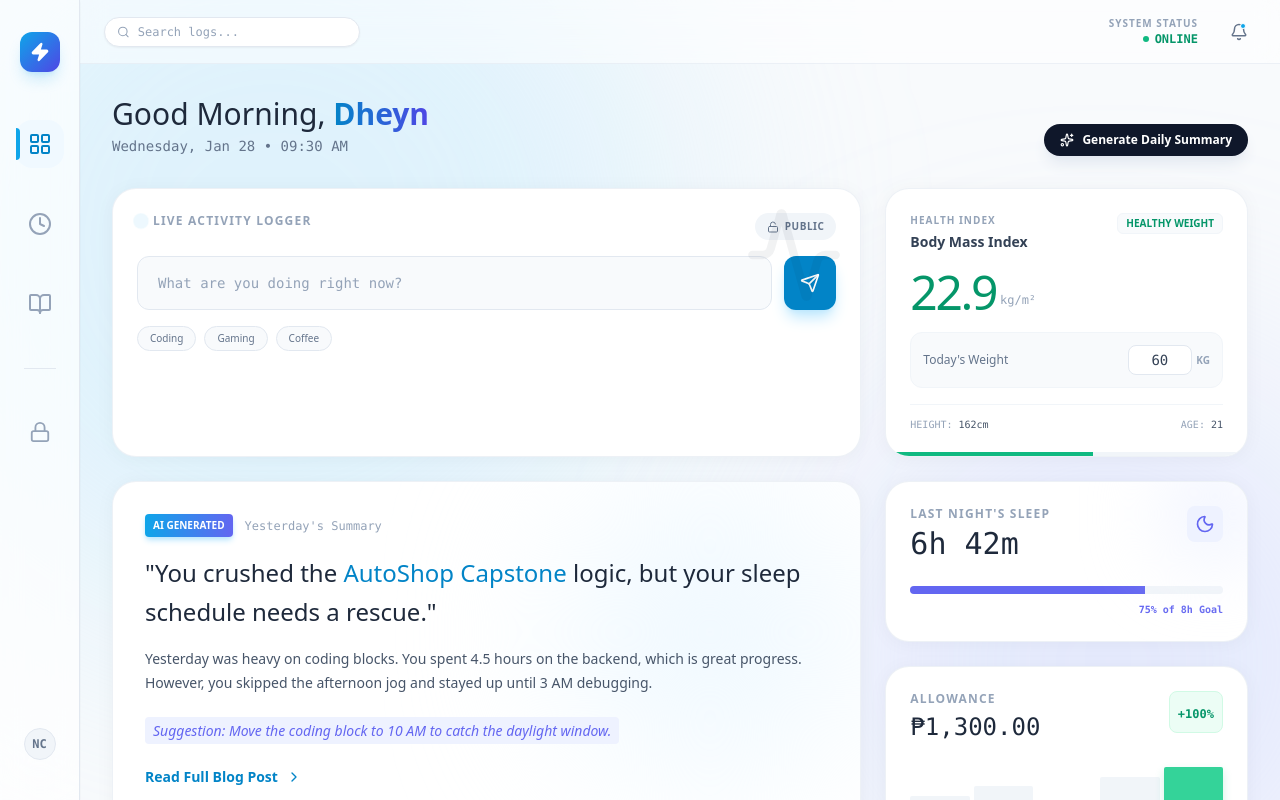
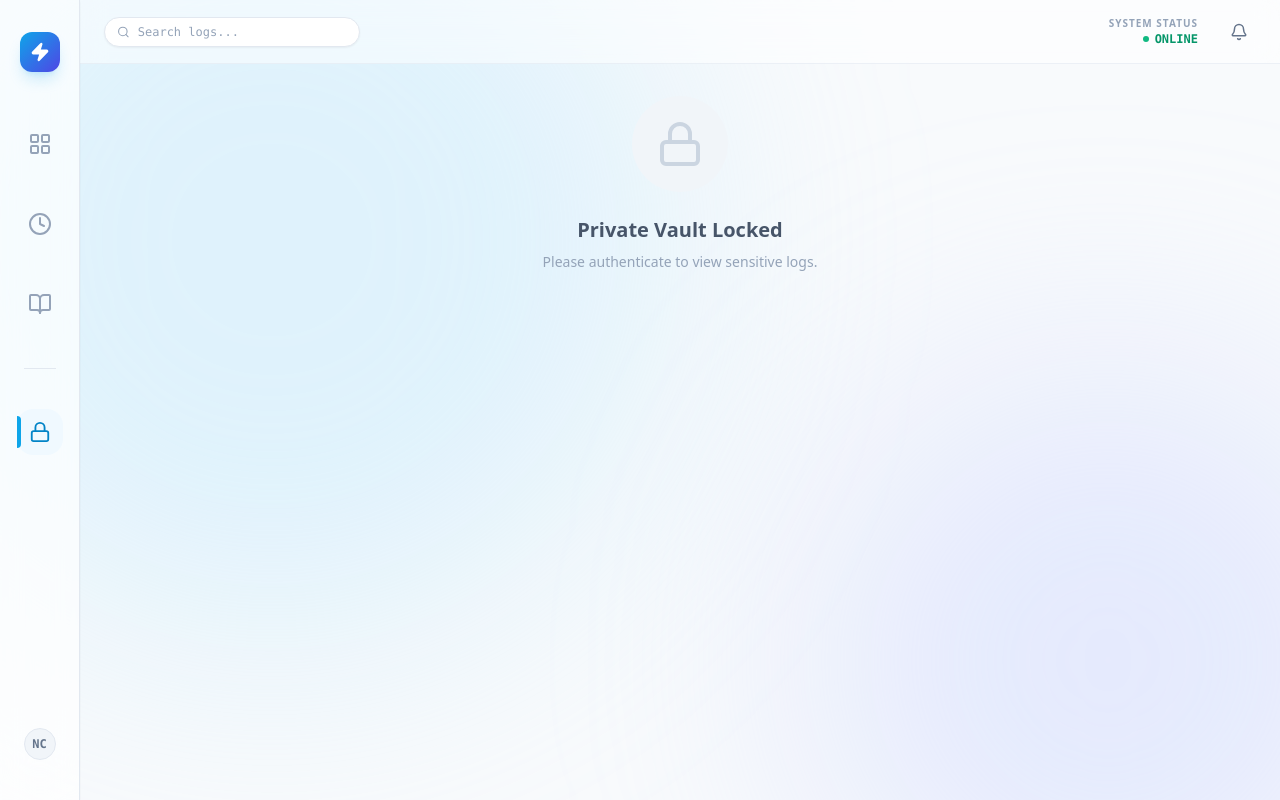
Before and after one commit to Necookie/Necookie-Central-Hub, a React (Vite) app in the folder client/: page /vault in a window 1280 px wide. Built offline with nearby package versions, Linux system fonts and the light colour scheme.

Commit message:
Added pages for better scalability

```diff
--- a/client/package.json
+++ b/client/package.json
@@ -12,7 +12,8 @@
   "dependencies": {
     "lucide-react": "^0.563.0",
     "react": "^19.2.0",
-    "react-dom": "^19.2.0"
+    "react-dom": "^19.2.0",
+    "react-router-dom": "^7.13.0"
   },
   "devDependencies": {
     "@eslint/js": "^9.39.1",
--- a/client/src/App.jsx
+++ b/client/src/App.jsx
@@ -1,72 +1,23 @@
 import React from 'react';
+import { BrowserRouter as Router, Routes, Route } from 'react-router-dom';
 import MainLayout from './components/MainLayout';
-import DashboardHeader from './components/dashboard/DashboardHeader';
-import QuickLog from './components/dashboard/QuickLog';
-import BMIWidget from './components/dashboard/BMIWidget';
-import SleepTracker from './components/dashboard/SleepTracker';
-import RecentLogs from './components/dashboard/RecentLogs';
-import AIBlogCard from './components/dashboard/AIBlogCard';
-import TaskWidget from './components/dashboard/TaskWidget';
-import MealTracker from './components/dashboard/MealTracker';
-import WorkoutCard from './components/dashboard/WorkoutCard';
-import AllowanceCard from './components/dashboard/AllowanceCard';
+import Dashboard from './pages/Dashboard';
+import History from './pages/History';
+import Diary from './pages/Diary';
+import Vault from './pages/Vault';
 
 function App() {
   return (
-    <MainLayout>
-      <DashboardHeader />
-
-      {/* MAIN BENTO GRID */}
-      <div className="grid grid-cols-1 md:grid-cols-12 gap-6 pb-12">
-
-        {/* --- ROW 1: INPUTS & STATUS --- */}
-        {/* Quick Log: The most frequent action (Spans 8 cols) */}
-        <div className="col-span-1 md:col-span-8">
-          <QuickLog />
-        </div>
-
-        {/* BMI Widget: High-level health status (Spans 4 cols) */}
-        <div className="col-span-1 md:col-span-4">
-          <BMIWidget />
-        </div>
-
-
-        {/* --- ROW 2: INTELLIGENCE & METRICS --- */}
-        {/* AI Blog: The "Hero" content (Spans 8 cols) */}
-        <div className="col-span-1 md:col-span-8">
-          <AIBlogCard />
-        </div>
-
-        {/* Vertical Stack for Side Stats (Spans 4 cols) */}
-        <div className="col-span-1 md:col-span-4 flex flex-col gap-6">
-          <SleepTracker />
-          <AllowanceCard />
-        </div>
-
-
-        {/* --- ROW 3: TRACKING & MANAGEMENT --- */}
-        {/* Task Manager: Manual To-Dos */}
-        <div className="col-span-1 md:col-span-4">
-          <TaskWidget />
-        </div>
-
-        {/* Live Feed: What's happening now */}
-        <div className="col-span-1 md:col-span-4">
-          <RecentLogs />
-        </div>
-
-        {/* Health Stack: Meals & Workout */}
-        <div className="col-span-1 md:col-span-4 flex flex-col gap-6">
-          <div className="flex-1">
-             <MealTracker />
-          </div>
-          <div className="flex-1">
-             <WorkoutCard />
-          </div>
-        </div>
-
-      </div>
-    </MainLayout>
+    <Router>
+      <MainLayout>
+        <Routes>
+          <Route path="/" element={<Dashboard />} />
+          <Route path="/history" element={<History />} />
+          <Route path="/diary" element={<Diary />} />
+          <Route path="/vault" element={<Vault />} />
+        </Routes>
+      </MainLayout>
+    </Router>
   );
 }
 
--- a/client/src/components/MainLayout.jsx
+++ b/client/src/components/MainLayout.jsx
@@ -1,30 +1,33 @@
 import React from 'react';
+import { Link, useLocation } from 'react-router-dom';
 import { Zap, Clock, Lock, BookOpen, LayoutGrid, Search, Bell, Menu } from 'lucide-react';
 
 const MainLayout = ({ children }) => {
+  const location = useLocation();
+
   return (
     <div className="min-h-screen bg-slate-50 text-slate-800 font-sans selection:bg-sky-200 selection:text-sky-900 overflow-hidden relative">
-      {/* Subtle Warm Glows for "Daylight" feel */}
+      {/* Background Glows */}
       <div className="fixed inset-0 pointer-events-none overflow-hidden">
         <div className="absolute top-[-20%] left-[-10%] w-[800px] h-[800px] bg-sky-200/40 blur-[120px] rounded-full mix-blend-multiply" />
         <div className="absolute bottom-[-20%] right-[-10%] w-[600px] h-[600px] bg-indigo-200/40 blur-[120px] rounded-full mix-blend-multiply" />
       </div>
 
       <div className="flex h-screen relative z-10">
-        {/* Ceramic Navigation Rail */}
+        {/* Navigation Rail */}
         <aside className="w-20 hidden md:flex flex-col items-center py-6 border-r border-slate-200 bg-white/70 backdrop-blur-2xl z-50 shadow-sm">
           <div className="mb-10 p-2">
-            <div className="w-10 h-10 bg-gradient-to-br from-sky-500 to-indigo-600 rounded-xl flex items-center justify-center shadow-lg shadow-sky-500/20">
+            <Link to="/" className="w-10 h-10 bg-gradient-to-br from-sky-500 to-indigo-600 rounded-xl flex items-center justify-center shadow-lg shadow-sky-500/20">
               <Zap size={20} className="text-white fill-white" />
-            </div>
+            </Link>
           </div>
 
           <nav className="flex flex-col gap-8 w-full items-center">
-            <NavIcon icon={<LayoutGrid size={24} />} active />
-            <NavIcon icon={<Clock size={24} />} />
-            <NavIcon icon={<BookOpen size={24} />} />
+            <NavIcon to="/" icon={<LayoutGrid size={24} />} active={location.pathname === '/'} />
+            <NavIcon to="/history" icon={<Clock size={24} />} active={location.pathname === '/history'} />
+            <NavIcon to="/diary" icon={<BookOpen size={24} />} active={location.pathname === '/diary'} />
             <div className="h-px w-8 bg-slate-200 my-2" />
-            <NavIcon icon={<Lock size={22} />} danger />
+            <NavIcon to="/vault" icon={<Lock size={22} />} active={location.pathname === '/vault'} danger />
           </nav>
 
           <div className="mt-auto pb-4">
@@ -34,22 +37,17 @@ const MainLayout = ({ children }) => {
           </div>
         </aside>
 
-        {/* Main Content Area */}
+        {/* Content Area */}
         <main className="flex-1 flex flex-col h-full overflow-hidden">
-          {/* Command Header */}
+          {/* Header */}
           <header className="h-16 border-b border-slate-200/60 bg-white/50 backdrop-blur-md flex items-center justify-between px-6 z-40">
             <div className="flex items-center gap-4 text-slate-500">
               <Menu className="md:hidden text-slate-600" />
               <div className="hidden md:flex items-center gap-2 bg-white border border-slate-200 px-3 py-1.5 rounded-full w-64 focus-within:border-sky-500 focus-within:ring-2 focus-within:ring-sky-100 transition-all shadow-sm">
                 <Search size={14} className="text-slate-400" />
-                <input
-                  type="text"
-                  placeholder="Search logs..."
-                  className="bg-transparent border-none outline-none text-xs w-full text-slate-700 placeholder:text-slate-400 font-mono"
-                />
+                <input type="text" placeholder="Search logs..." className="bg-transparent border-none outline-none text-xs w-full text-slate-700 placeholder:text-slate-400 font-mono" />
               </div>
             </div>
-
             <div className="flex items-center gap-6">
               <div className="hidden md:block text-right">
                 <p className="text-[10px] font-bold text-slate-400 uppercase tracking-widest">System Status</p>
@@ -60,12 +58,10 @@ const MainLayout = ({ children }) => {
               </div>
               <button className="relative p-2 hover:bg-slate-100 rounded-full transition-colors">
                 <Bell size={18} className="text-slate-500" />
-                <span className="absolute top-2 right-2.5 w-1.5 h-1.5 bg-sky-500 rounded-full border border-white" />
               </button>
             </div>
           </header>
 
-          {/* Scrollable Dashboard View */}
           <div className="flex-1 overflow-y-auto p-4 md:p-8 scroll-smooth custom-scrollbar">
             <div className="max-w-7xl mx-auto">
               {children}
@@ -77,13 +73,14 @@ const MainLayout = ({ children }) => {
   );
 };
 
-const NavIcon = ({ icon, active, danger }) => (
-  <button className={`relative group p-3 rounded-2xl transition-all duration-300 ${
+// Updated NavIcon to support Links
+const NavIcon = ({ to, icon, active, danger }) => (
+  <Link to={to} className={`relative group p-3 rounded-2xl transition-all duration-300 ${
     active ? 'bg-sky-50 text-sky-600' : 'text-slate-400 hover:text-slate-600 hover:bg-slate-100'
   } ${danger ? 'hover:text-red-500 hover:bg-red-50' : ''}`}>
     {icon}
     {active && <div className="absolute left-0 top-1/2 -translate-y-1/2 w-1 h-8 bg-sky-500 rounded-r-full shadow-lg shadow-sky-200" />}
-  </button>
+  </Link>
 );
 
 export default MainLayout;
--- /dev/null
+++ b/client/src/pages/Dashboard.jsx
@@ -0,0 +1,51 @@
+import React from 'react';
+import DashboardHeader from '../components/dashboard/DashboardHeader';
+import QuickLog from '../components/dashboard/QuickLog';
+import BMIWidget from '../components/dashboard/BMIWidget';
+import SleepTracker from '../components/dashboard/SleepTracker';
+import RecentLogs from '../components/dashboard/RecentLogs';
+import AIBlogCard from '../components/dashboard/AIBlogCard';
+import TaskWidget from '../components/dashboard/TaskWidget';
+import MealTracker from '../components/dashboard/MealTracker';
+import WorkoutCard from '../components/dashboard/WorkoutCard';
+import AllowanceCard from '../components/dashboard/AllowanceCard';
+
+const Dashboard = () => {
+  return (
+    <>
+      <DashboardHeader />
+      <div className="grid grid-cols-1 md:grid-cols-12 gap-6 pb-12">
+        {/* ROW 1 */}
+        <div className="col-span-1 md:col-span-8">
+          <QuickLog />
+        </div>
+        <div className="col-span-1 md:col-span-4">
+          <BMIWidget />
+        </div>
+
+        {/* ROW 2 */}
+        <div className="col-span-1 md:col-span-8">
+          <AIBlogCard />
+        </div>
+        <div className="col-span-1 md:col-span-4 flex flex-col gap-6">
+          <SleepTracker />
+          <AllowanceCard />
+        </div>
+
+        {/* ROW 3 */}
+        <div className="col-span-1 md:col-span-4">
+          <TaskWidget />
+        </div>
+        <div className="col-span-1 md:col-span-4">
+          <RecentLogs />
+        </div>
+        <div className="col-span-1 md:col-span-4 flex flex-col gap-6">
+          <div className="flex-1"><MealTracker /></div>
+          <div className="flex-1"><WorkoutCard /></div>
+        </div>
+      </div>
+    </>
+  );
+};
+
+export default Dashboard;
--- /dev/null
+++ b/client/src/pages/Diary.jsx
@@ -0,0 +1,9 @@
+import React from 'react';
+
+const Diary = () => (
+  <div className="p-8 text-center text-slate-500">
+    <h2 className="text-2xl font-light mb-4">Journal Entries</h2>
+    <p>Read your past "Brain Dumps" here.</p>
+  </div>
+);
+export default Diary;
--- /dev/null
+++ b/client/src/pages/History.jsx
@@ -0,0 +1,9 @@
+import React from 'react';
+
+const History = () => (
+  <div className="p-8 text-center text-slate-500">
+    <h2 className="text-2xl font-light mb-4">Activity Timeline</h2>
+    <p>Historic data visualization coming soon...</p>
+  </div>
+);
+export default History;
--- /dev/null
+++ b/client/src/pages/Vault.jsx
@@ -0,0 +1,13 @@
+import React from 'react';
+import { Lock } from 'lucide-react';
+
+const Vault = () => (
+  <div className="h-full flex flex-col items-center justify-center text-slate-400">
+    <div className="bg-slate-100 p-6 rounded-full mb-6">
+      <Lock size={48} className="text-slate-300" />
+    </div>
+    <h2 className="text-xl font-bold text-slate-600 mb-2">Private Vault Locked</h2>
+    <p className="text-sm">Please authenticate to view sensitive logs.</p>
+  </div>
+);
+export default Vault;
```
Also changed, not shown: 1 other file (tests, documents, lock files or other folders).
